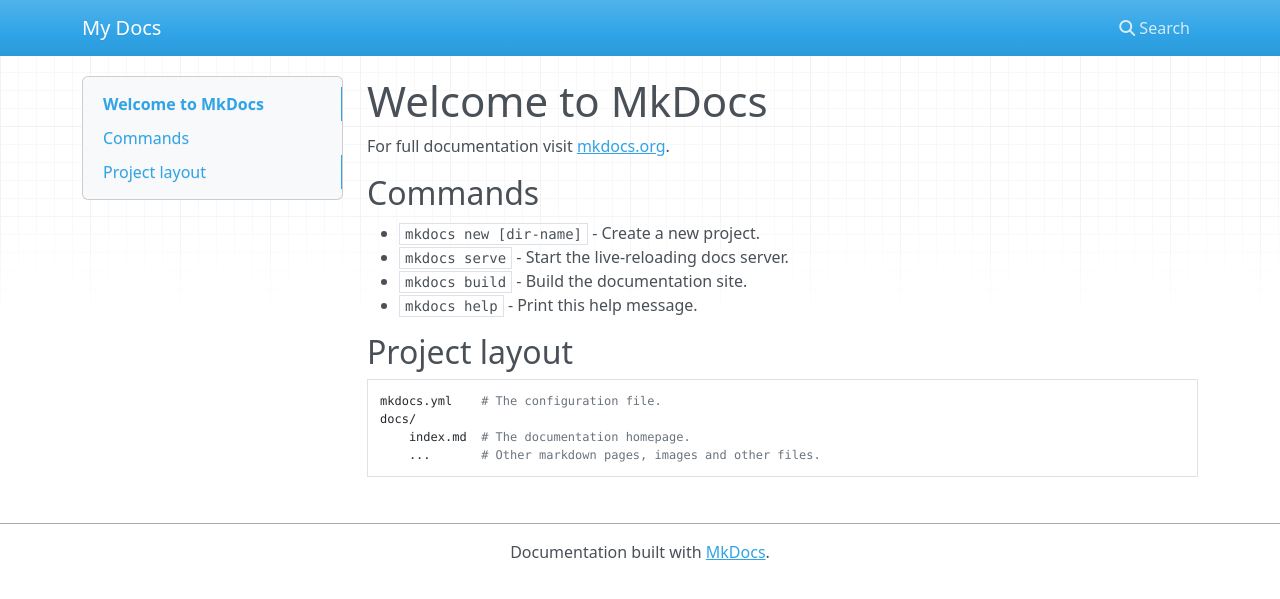
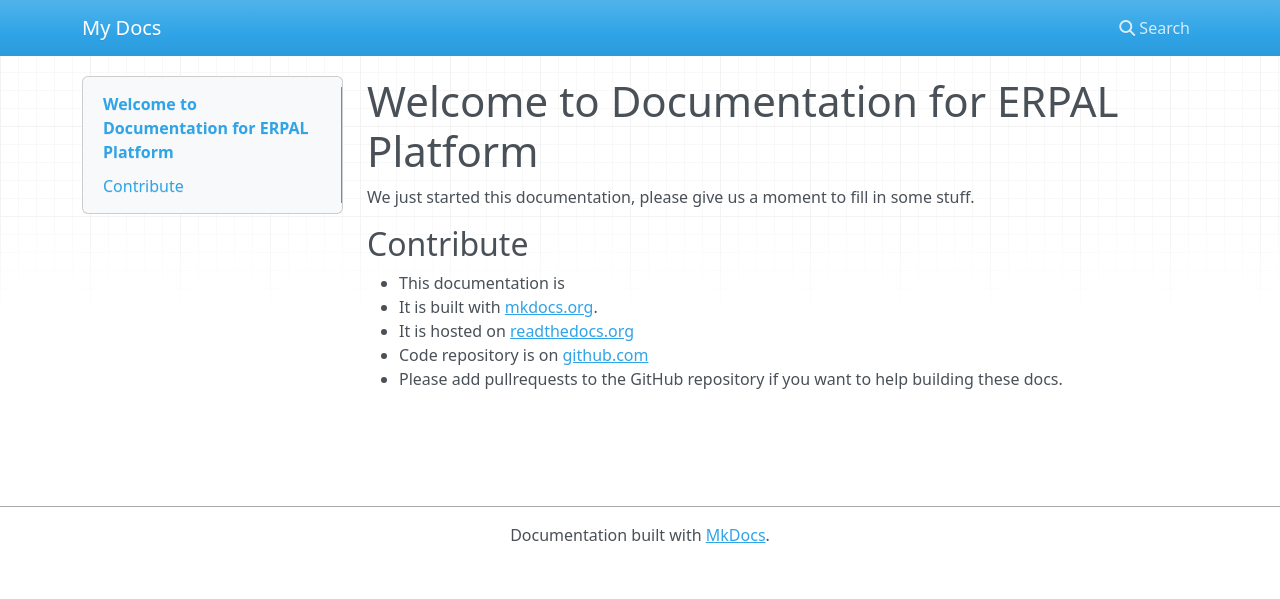
Before and after one commit to brightsolutions/ERPAL-Platform-Docs, an MkDocs documentation site: the page built from docs/index.md, in a window 1280 px wide. Shown: the top 599 px of the page. Built offline with MkDocs 1.6.1, drawn with Linux system fonts in a browser that asks for light colours; nearby versions of some CDN libraries.

Commit message:
added first infos about the docs

```diff
--- a/docs/index.md
+++ b/docs/index.md
@@ -1,17 +1,11 @@
-# Welcome to MkDocs
+# Welcome to Documentation for ERPAL Platform
 
-For full documentation visit [mkdocs.org](http://mkdocs.org).
+We just started this documentation, please give us a moment to fill in some stuff.
 
-## Commands
+## Contribute
 
-* `mkdocs new [dir-name]` - Create a new project.
-* `mkdocs serve` - Start the live-reloading docs server.
-* `mkdocs build` - Build the documentation site.
-* `mkdocs help` - Print this help message.
-
-## Project layout
-
-    mkdocs.yml    # The configuration file.
-    docs/
-        index.md  # The documentation homepage.
-        ...       # Other markdown pages, images and other files.
+* This documentation is
+* It is built with [mkdocs.org](http://mkdocs.org).
+* It is hosted on [readthedocs.org](https://readthedocs.org)
+* Code repository is on [github.com](https://github.com/brightsolutions/ERPAL-Platform-Docs)
+* Please add pullrequests to the GitHub repository if you want to help building these docs.
```
Also changed, not shown: 1 other file.
